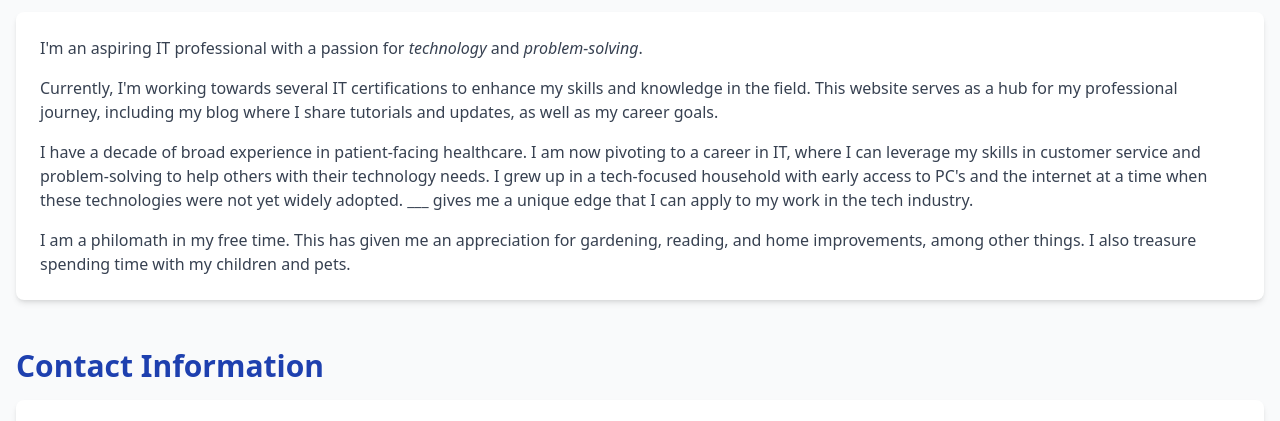
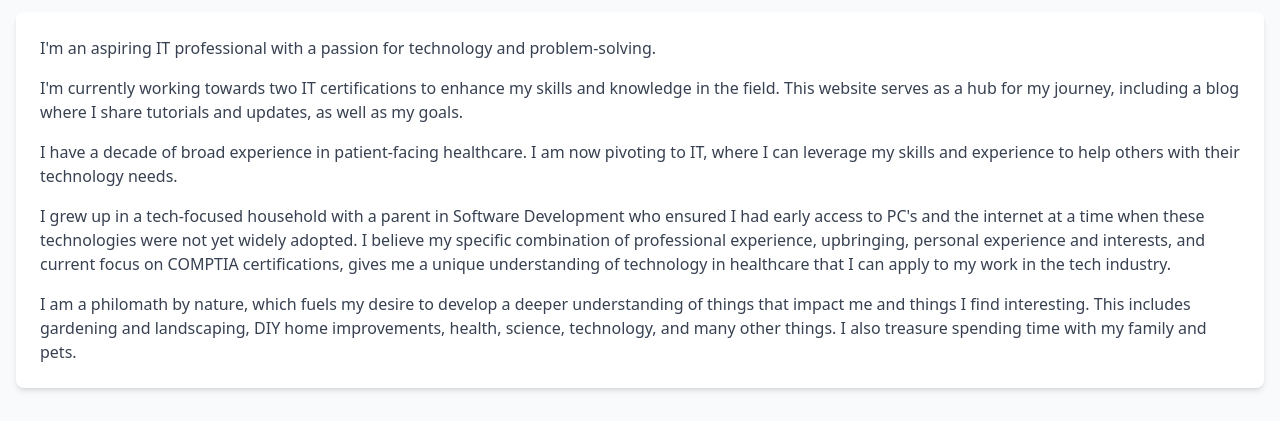
Before and after one commit to grobin1/robinNET, a plain HTML site: page index.html in a window 1280 px wide. Shown: the part 372-793 px from the top of the page. Drawn offline with nearby package versions, Linux system fonts and the light colour scheme.

Commit message:
index update

```diff
--- a/index.html
+++ b/index.html
@@ -1,4 +1,6 @@
-<html lang="en"><head>
+<html lang="en">
+
+<head>
     <meta charset="UTF-8">
     <meta name="viewport" content="width=device-width, initial-scale=1.0">
     <title>RobinNet</title>
@@ -9,20 +11,28 @@
 <body class="bg-gray-50 min-h-screen flex flex-col">
     <!-- Header -->
     <header class="bg-blue-600 text-black shadow-md">
-    <div class="container mx-auto px-4 py-4 md:px-20"> <div class="flex flex-col md:flex-row justify-between lg:justify-start lg:items-center items-end"> <h1 class="text-3xl sm:text-4xl font-bold mb-4 md:mb-0">RobinNET<i class="ms-3 lg:me-20 fa-solid fa-feather-pointed"></i>
+        <div class="container mx-auto px-4 py-4 md:px-20">
+            <div class="flex flex-col md:flex-row justify-between lg:justify-start lg:items-center items-end">
+                <h1 class="text-3xl sm:text-4xl font-bold mb-4 md:mb-0">RobinNET<i
+                        class="ms-3 lg:me-20 fa-solid fa-feather-pointed"></i>
                 </h1>
                 <nav class="mt-0 md:w-auto w-full">
-                <ul class="flex flex-col w-full sm:flex-row space-y-2 sm:space-y-0 sm:space-x-6"> <li>
-                        <a href="index.html" class="inline-flex items-center px-4 py-2 text-gray-800 bg-white rounded-md shadow-md hover:bg-gray-100 focus:outline-none focus:ring-2 focus:ring-blue-500 focus:ring-opacity-75 font-medium w-full justify-center"> Home<i class="mx-3 fa-solid fa-house"></i>
+                    <ul class="flex flex-col w-full sm:flex-row space-y-2 sm:space-y-0 sm:space-x-6">
+                        <li>
+                            <a href="index.html"
+                                class="inline-flex items-center px-4 py-2 text-gray-800 bg-white rounded-md shadow-md hover:bg-gray-100 focus:outline-none focus:ring-2 focus:ring-blue-500 focus:ring-opacity-75 font-medium w-full justify-center">
+                                Home<i class="mx-3 fa-solid fa-house"></i>
                             </a>
                         </li>
                         <li>
-                        <a href="blog.html" class="inline-flex items-center px-4 py-2 text-gray-800 bg-white rounded-md shadow-md hover:bg-gray-100 focus:outline-none focus:ring-2 focus:ring-blue-500 focus:ring-opacity-75 w-full justify-center">
+                            <a href="blog.html"
+                                class="inline-flex items-center px-4 py-2 text-gray-800 bg-white rounded-md shadow-md hover:bg-gray-100 focus:outline-none focus:ring-2 focus:ring-blue-500 focus:ring-opacity-75 w-full justify-center">
                                 Blog<i class="mx-3 fa-solid fa-blog"></i>
                             </a>
                         </li>
                         <li>
-                        <a href="goals.html" class="inline-flex items-center px-4 py-2 text-gray-800 bg-white rounded-md shadow-md hover:bg-gray-100 focus:outline-none focus:ring-2 focus:ring-blue-500 focus:ring-opacity-75 w-full justify-center">
+                            <a href="goals.html"
+                                class="inline-flex items-center px-4 py-2 text-gray-800 bg-white rounded-md shadow-md hover:bg-gray-100 focus:outline-none focus:ring-2 focus:ring-blue-500 focus:ring-opacity-75 w-full justify-center">
                                 Goals<i class="mx-3 fa-solid fa-bullseye"></i>
                             </a>
                         </li>
@@ -39,23 +49,31 @@
             <div class="bg-white rounded-lg shadow-md p-6">
                 <p class="text-gray-700 mb-4">
                     I'm an aspiring IT professional with a passion for
-                    <em>technology</em> and <em>problem-solving</em>.
+                    technology and problem-solving.
                 </p>
                 <p class="text-gray-700">
-                    Currently, I'm working towards several IT certifications to enhance my skills and knowledge in the
-                    field. This website serves as a hub for my professional journey, including my blog where I share
-                    tutorials and updates, as well as my career goals.
+                    I'm currently working towards two IT certifications to enhance my skills and knowledge in the
+                    field. This website serves as a hub for my journey, including a blog where I share
+                    tutorials and updates, as well as my goals.
                 </p>
                 <p class="text-gray-700 mt-4">
-                    I have a decade of broad experience in patient-facing healthcare. I am now pivoting to a career in
-                    IT, where I can leverage my skills in customer service and problem-solving to help others with their
-                    technology needs. I grew up in a tech-focused household with early access to PC's and the internet at a time when
-                    these technologies were not yet widely adopted. ___ gives me a unique edge that I can apply to my work in the tech
-                    industry.
+                    I have a decade of broad experience in patient-facing healthcare. I am now pivoting to
+                    IT, where I can leverage my skills and experience to help others with their
+                    technology needs.
                 </p>
                 <p class="text-gray-700 mt-4">
-                    I am a philomath in my free time. This has given me an appreciation for gardening, reading, and home
-                    improvements, among other things. I also treasure spending time with my children and pets.
+                    I grew up in a tech-focused household with a parent in Software Development who
+                    ensured I had early access to PC's and the internet at a time when
+                    these technologies were not yet widely adopted. I believe my specific combination of professional
+                    experience, upbringing, personal experience and interests, and current focus on COMPTIA
+                    certifications, gives me a unique understanding of technology in healthcare that I can apply to my
+                    work in the tech industry.
+                </p>
+                <p class="text-gray-700 mt-4">
+                    I am a philomath by nature, which fuels my desire to develop a deeper understanding of things that
+                    impact me and things I find interesting. This includes gardening and landscaping, DIY home
+                    improvements, health, science, technology, and many other things. I also treasure spending time with
+                    my family and pets.
                 </p>
             </div>
         </section>
@@ -66,15 +84,18 @@
                 <div class="space-y-4">
                     <div class="flex items-between">
                         <i class="fas fa-envelope text-blue-600 mr-3 text-xl"></i>
-                        <a href="mailto:robinggillespie+robinnet@gmail.com" class="text-gray-700 hover:text-blue-600">Email</a>
+                        <a href="mailto:robinggillespie+robinnet@gmail.com"
+                            class="text-gray-700 hover:text-blue-600">Email</a>
                     </div>
                     <div class="flex items-between">
                         <i class="fab fa-linkedin text-blue-600 mr-3 text-xl"></i>
-                        <a href="https://www.linkedin.com/in/robin-gillespie/" target="_blank" class="text-gray-700 hover:text-blue-600">LinkedIn</a>
+                        <a href="https://www.linkedin.com/in/robin-gillespie/" target="_blank"
+                            class="text-gray-700 hover:text-blue-600">LinkedIn</a>
                     </div>
                     <div class="flex items-between">
                         <i class="fas fa-circle-down text-blue-600 mr-3 text-xl"></i>
-                        <a target="_blank" class="cursor-not-allowed text-gray-700 hover:text-blue-600">Resume - Coming Soon!</a>
+                        <a target="_blank" class="cursor-not-allowed text-gray-700 hover:text-blue-600">Resume - Coming
+                            Soon!</a>
                     </div>
                 </div>
             </div>
@@ -89,4 +110,6 @@
     </footer>
 
 
-</body></html>
+</body>
+
+</html>
```
Lines whose indentation alone changed are shown as unchanged.
